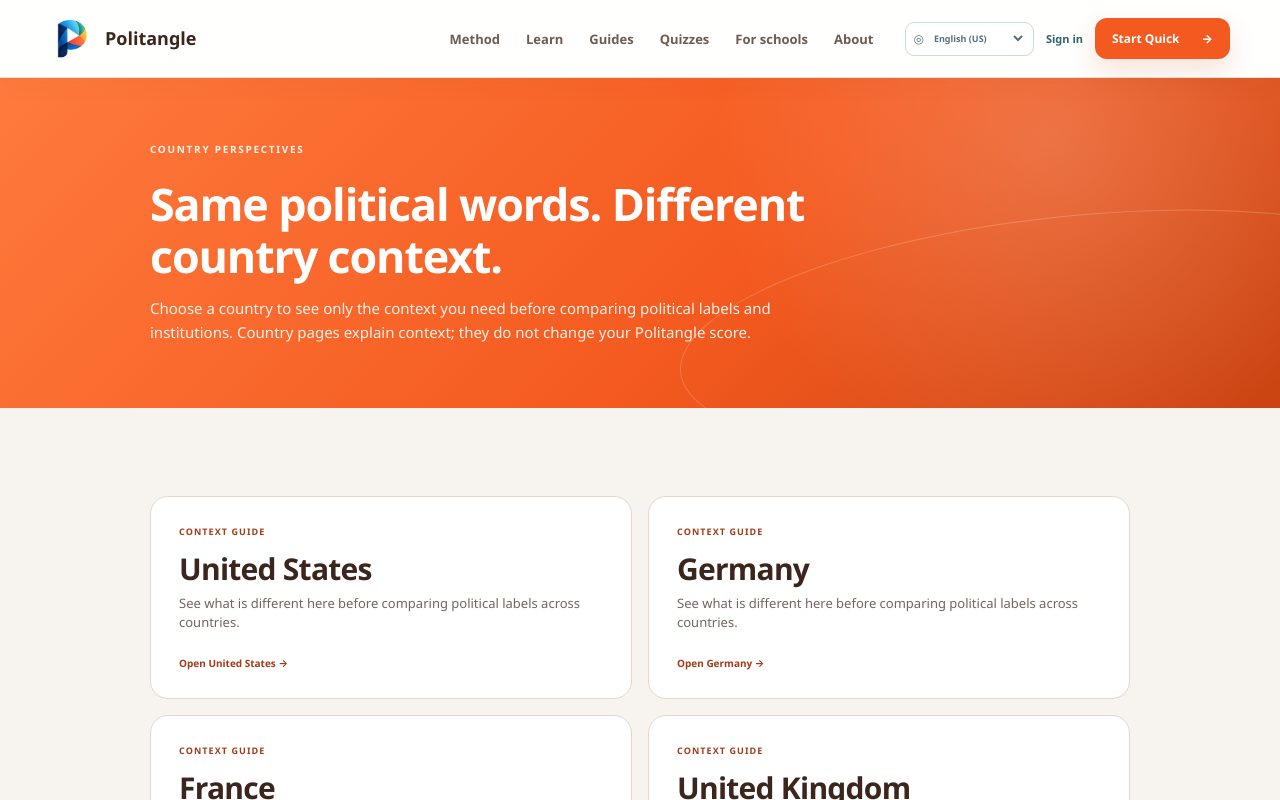
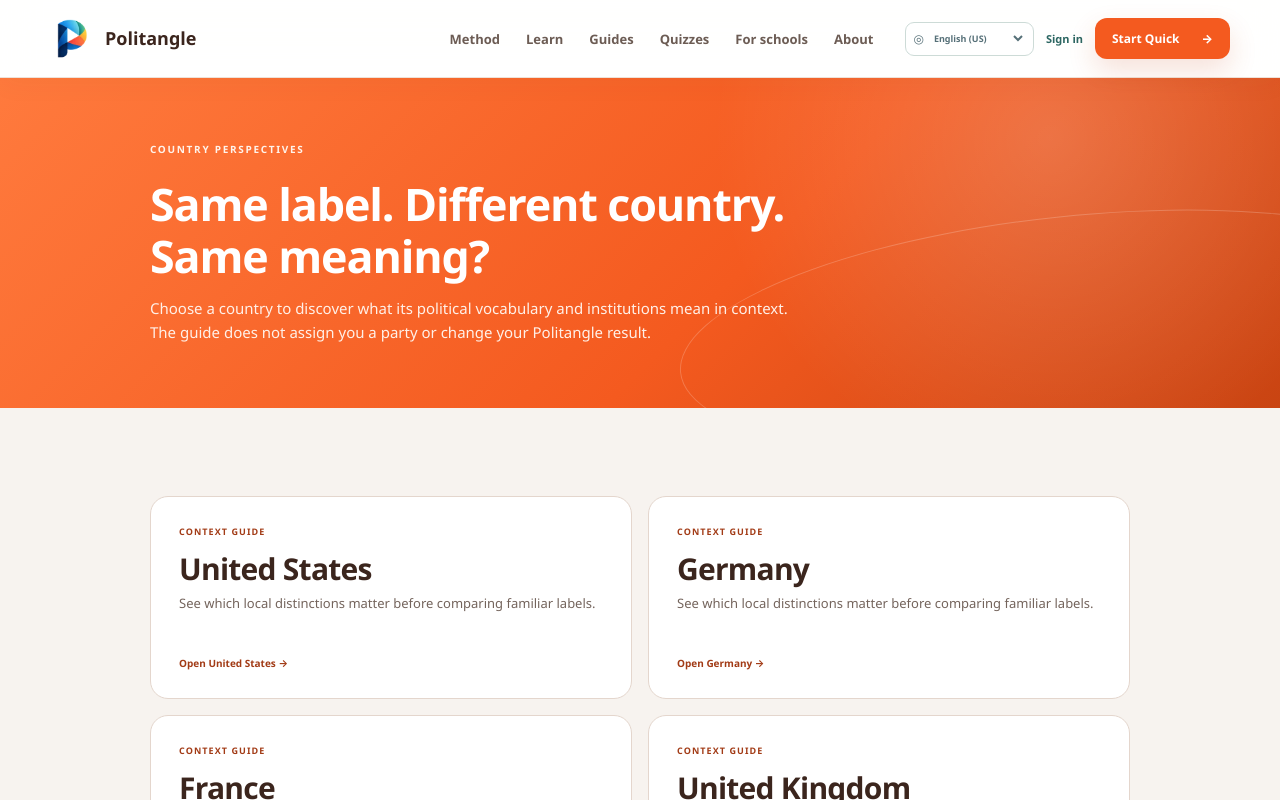
Before and after one commit to unikmo/Politangle, a Next.js app: page /countries in a window 1280 px wide. Shown: the top 800 px of the page. Built offline with nearby package versions, Linux system fonts and the light colour scheme.

Commit message:
copy: lead guides, glossary and country listings with neutral curiosity across languages

```diff
--- a/app/countries/page.tsx
+++ b/app/countries/page.tsx
@@ -18,8 +18,8 @@ export default function CountriesPage() {
       <section className="info-hero countries-hero">
         <div className="info-shell">
           <p>COUNTRY PERSPECTIVES</p>
-          <h1>Same political words. Different country context.</h1>
-          <div>Choose a country to see only the context you need before comparing political labels and institutions. Country pages explain context; they do not change your Politangle score.</div>
+          <h1>Same label. Different country. Same meaning?</h1>
+          <div>Choose a country to discover what its political vocabulary and institutions mean in context. The guide does not assign you a party or change your Politangle result.</div>
         </div>
       </section>
 
@@ -29,7 +29,7 @@ export default function CountriesPage() {
             <article className="country-card" key={country.slug}>
               <span>{country.current ? `CONTEXT + CURRENT SNAPSHOT · ${country.current.asOf}` : 'CONTEXT GUIDE'}</span>
               <h2>{country.name}</h2>
-              <p>See what is different here before comparing political labels across countries.</p>
+              <p>See which local distinctions matter before comparing familiar labels.</p>
               <Link href={`/countries/${country.slug}`}>Open {country.name} →</Link>
             </article>
           ))}
```
